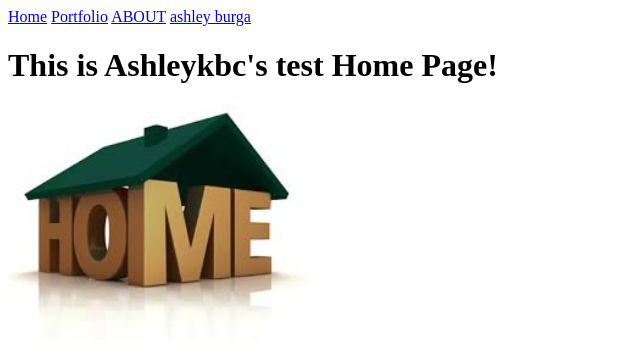
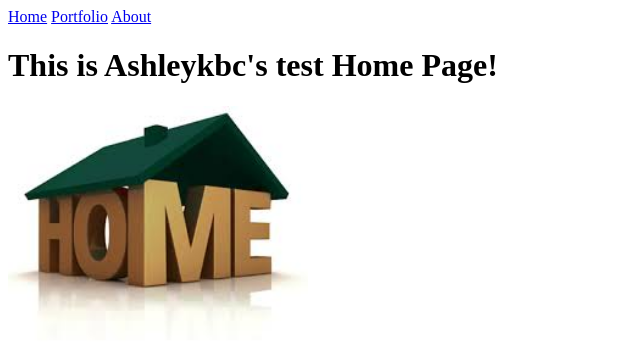
Before and after one commit to ashleykbc/aking1286.github.io, a plain HTML site: page my_website/index.html in a window 1280 px wide. Shown: the whole page, without its empty margins (0-640 px from the left). Drawn offline with Linux system fonts and the light colour scheme.

```diff
--- a/my_website/index.html
+++ b/my_website/index.html
@@ -7,8 +7,7 @@
   <body>
     <a href="index.html">Home</a>
     <a href="portfolio.html">Portfolio</a>
-      <a href="ABOUT.html">ABOUT</a>
-       <a href="about.html">ashley burga</a>
+       <a href="about.html">About</a>
     <h1>This is Ashleykbc's test Home Page!</h1>
     <img src="images/home.jpg" height="250">
   </body>
```
Also changed, not shown: .c9/metadata/environment/my_website/index.html, .c9/metadata/preview-/my_website/index.html (deleted).
